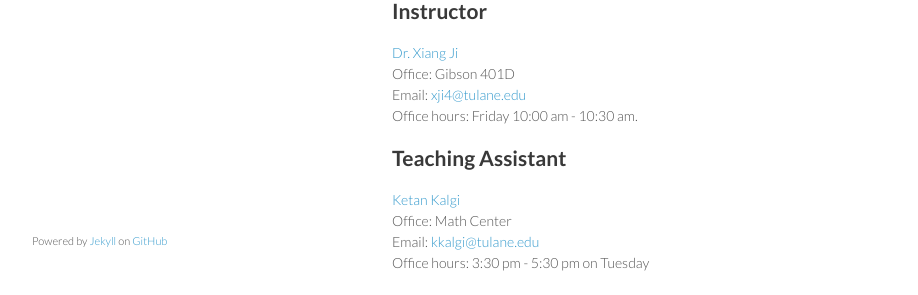
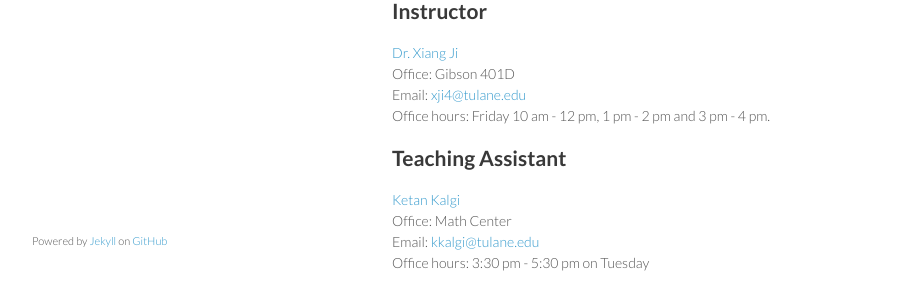
Before and after one commit to tulane-math-3070/2025Fall, a Jekyll site: the page built from index.md, in a window 1280 px wide. Shown: the part 580-875 px from the top of the page, without its empty margins (178-1096 px from the left). Built offline with Jekyll 4.4.1, drawn with Linux system fonts in a browser that asks for light colours.

Commit message:
add additional office hours

```diff
--- a/index.md
+++ b/index.md
@@ -29,7 +29,7 @@ Recitation:
 [Dr. Xiang Ji](https://sse.tulane.edu/math/faculty/ji)\
 Office: Gibson 401D\
 Email: <xji4@tulane.edu>\
-Office hours: Friday 10:00 am - 10:30 am.
+Office hours: Friday 10 am - 12 pm, 1 pm - 2 pm and 3 pm - 4 pm.
 
 ## Teaching Assistant
 [Ketan Kalgi](https://sse.tulane.edu/math/people/ketan-kalgi)\
```
Also changed, not shown: 1 other file.
